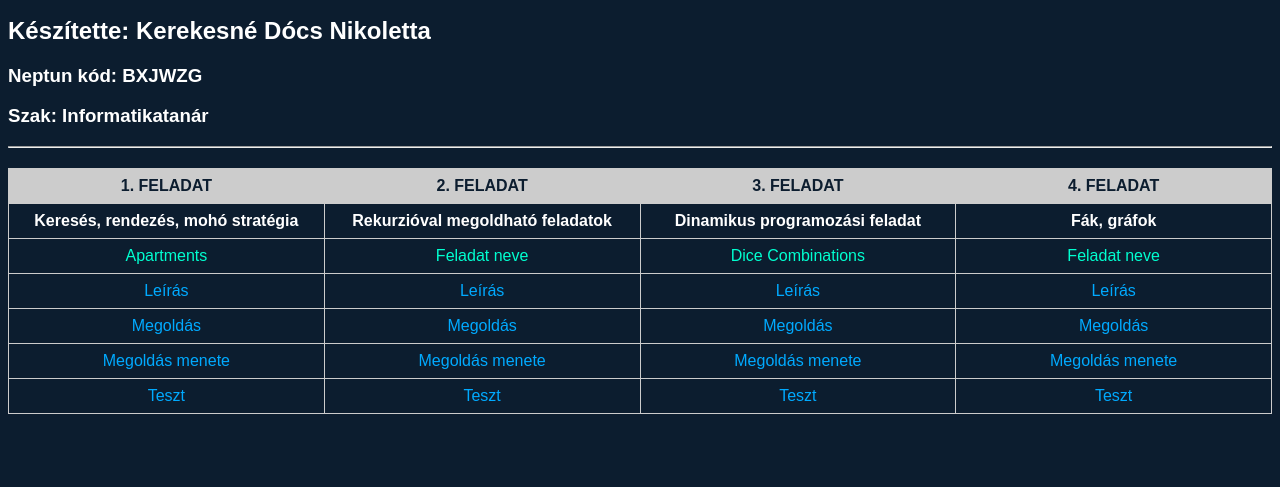
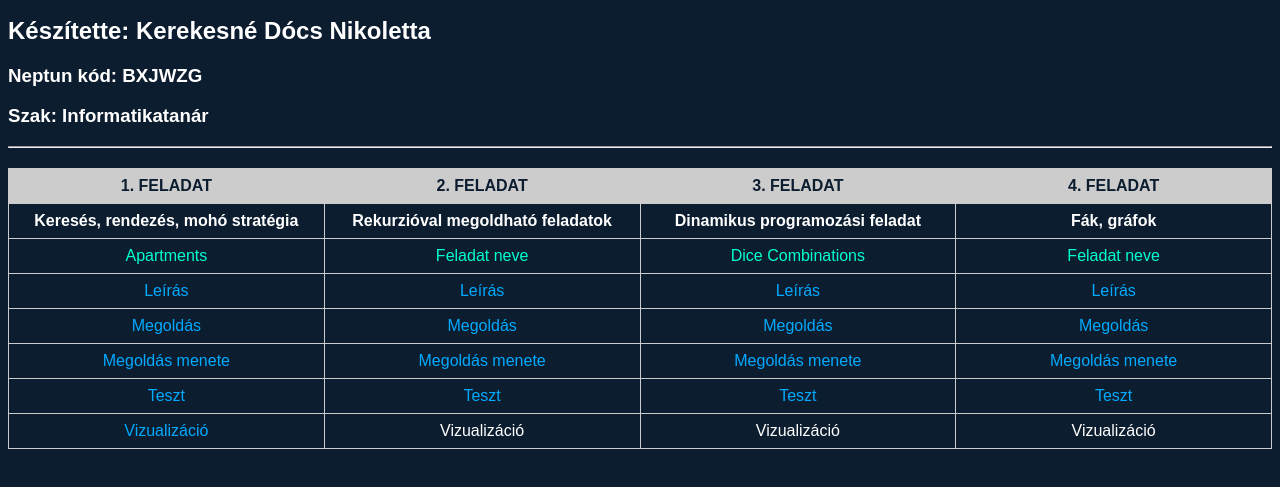
Before and after one commit to KDNprog/Algoritmizalas, a plain HTML site: page index.html in a window 1280 px wide. Shown: the part 101-588 px from the top of the page. Drawn offline with Linux system fonts and the light colour scheme.

Commit message:
Add files via upload

```diff
--- a/index.html
+++ b/index.html
@@ -80,7 +80,7 @@
             <a
               href="https://cses.fi/problemset/task/1084/"
               target="_blank"
-              style="color: rgb(0, 255, 208);text-decoration: none"
+              style="color: rgb(0, 255, 208); text-decoration: none"
             >
               Apartments
             </a>
@@ -101,6 +101,7 @@
               style="color: rgb(0, 255, 208); text-decoration: none"
             >
               Dice Combinations
+            </a>
           </td>
           <td>
             <a
@@ -109,6 +110,7 @@
               style="color: rgb(0, 255, 208); text-decoration: none"
             >
               Feladat neve
+            </a>
           </td>
         </tr>
         <tr>
@@ -119,6 +121,7 @@
               style="color: #00aaff; text-decoration: none"
             >
               Leírás
+            </a>
           </td>
           <td>
             <a
@@ -127,6 +130,7 @@
               style="color: #00aaff; text-decoration: none"
             >
               Leírás
+            </a>
           </td>
           <td>
             <a
@@ -135,6 +139,7 @@
               style="color: #00aaff; text-decoration: none"
             >
               Leírás
+            </a>
           </td>
           <td>
             <a
@@ -143,6 +148,7 @@
               style="color: #00aaff; text-decoration: none"
             >
               Leírás
+            </a>
           </td>
         </tr>
         <tr>
@@ -171,6 +177,7 @@
               style="color: #00aaff; text-decoration: none"
             >
               Megoldás
+            </a>
           </td>
           <td>
             <a
@@ -179,6 +186,7 @@
               style="color: #00aaff; text-decoration: none"
             >
               Megoldás
+            </a>
           </td>
         </tr>
         <tr>
@@ -198,6 +206,7 @@
               style="color: #00aaff; text-decoration: none"
             >
               Megoldás menete
+            </a>
           </td>
           <td>
             <a
@@ -205,6 +214,7 @@
               style="color: #00aaff; text-decoration: none"
             >
               Megoldás menete
+            </a>
           </td>
           <td>
             <a
@@ -213,6 +223,7 @@
               style="color: #00aaff; text-decoration: none"
             >
               Megoldás menete
+            </a>
           </td>
         </tr>
         <tr>
@@ -232,6 +243,7 @@
               style="color: #00aaff; text-decoration: none"
             >
               Teszt
+            </a>
           </td>
           <td>
             <a
@@ -240,6 +252,7 @@
               style="color: #00aaff; text-decoration: none"
             >
               Teszt
+            </a>
           </td>
           <td>
             <a
@@ -248,7 +261,19 @@
               style="color: #00aaff; text-decoration: none"
             >
               Teszt
+            </a>
           </td>
+        </tr>
+        <tr>
+          <td>
+            <a
+              href="https://github.com/KDNprog/Algoritmizalas/blob/main/1_tkinter_vizualizacio.py"
+              style="color: #00aaff; text-decoration: none"
+            >
+            Vizualizáció</td>
+          <td>Vizualizáció</td>
+          <td>Vizualizáció</td>
+          <td>Vizualizáció</td>
         </tr>
       </tbody>
     </table>
```
